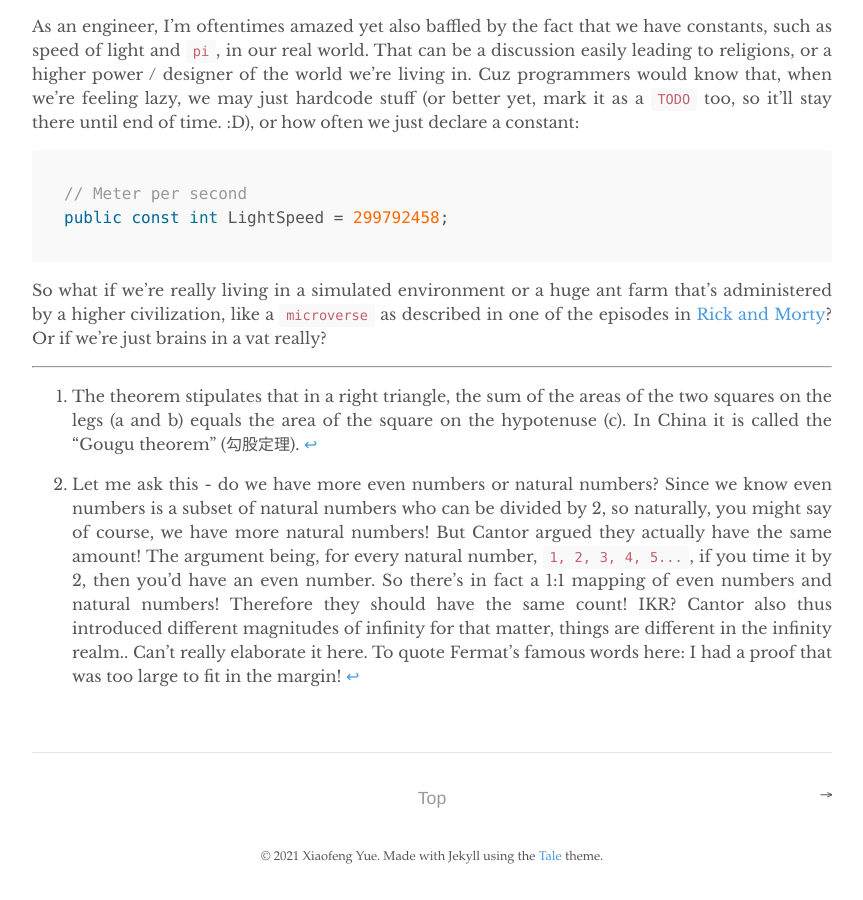
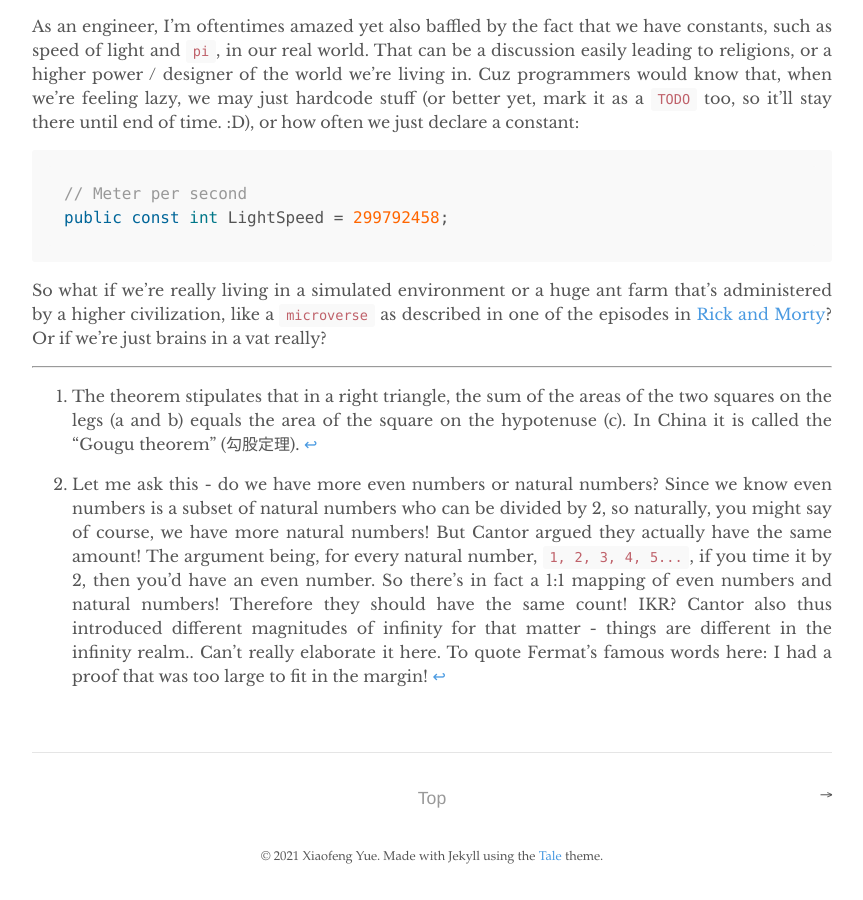
Before and after one commit to yuexiaofeng/yuexiaofeng.github.io, a Jekyll site: the page built from _posts/2021-03-14-life-of-pi.md, in a window 1280 px wide and 900 px high, scrolled down 5474 px. Shown: the whole window, without its empty margins (208-1071 px from the left). Built offline with Jekyll 4.4.1, drawn with Linux system fonts in a browser that asks for light colours; some of the changed lines change nothing that is shown; some of the changed text lies outside the part shown.

Commit message:
hopefully last fix of typo of life of pi

```diff
--- a/_posts/2021-03-14-life-of-pi.md
+++ b/_posts/2021-03-14-life-of-pi.md
@@ -61,13 +61,13 @@
 
 Why is it called `irrational number`? There's actually a story behind it.
 
-It was dated back to ancient Greece. Pythagoras, who is best known for The Pythagorean theorem[^fn1] in the west world, had claimed all numbers in life can be represented by ratios of (rational) numbers, i.e. are all `rational numbers` as explained in last section.
+It was dated back to ancient Greece. Pythagoras, who is best known for The Pythagorean theorem[^fn1] in the western world, had claimed all numbers in life can be represented by ratios of (rational) numbers, i.e. are all `rational numbers` as explained in last section.
 
 But one of his proteges, Hippasus, was able to deduce that the square root of 2 can't be represented by a ratio of rational numbers, by a beautiful contradiction proof, which I still remember vividly to this day:
 
 ### The Proof by Contradiction
 
-In a right triangle, the sum of the areas of the two squares on the legs (a and b) equals the area of the square on the hypotenuse (c), what if a == b?
+In a right triangle, the sum of the areas of the two squares on the legs (a and b) equals the area of the square on the hypotenuse (c), so what if a == b?
 
 1. In that case, c<sup>2</sup> = a<sup>2</sup> + a<sup>2</sup> = 2 * a<sup>2</sup>
 
@@ -126,4 +126,4 @@
 
 [^fn1]: The theorem stipulates that in a right triangle, the sum of the areas of the two squares on the legs (a and b) equals the area of the square on the hypotenuse (c). In China it is called the "Gougu theorem" (勾股定理).
 
-[^fn2]: Let me ask this - do we have more even numbers or natural numbers? Since we know even numbers is a subset of natural numbers who can be divided by 2, so naturally, you might say of course, we have more natural numbers! But Cantor argued they actually have the same amount! The argument being, for every natural number, `1, 2, 3, 4, 5...`, if you time it by 2, then you'd have an even number. So there's in fact a 1:1 mapping of even numbers and natural numbers! Therefore they should have the same count! IKR? Cantor also thus introduced different magnitudes of infinity for that matter, things are different in the infinity realm.. Can't really elaborate it here. To quote Fermat's famous words here: I had a proof that was too large to fit in the margin!
+[^fn2]: Let me ask this - do we have more even numbers or natural numbers? Since we know even numbers is a subset of natural numbers who can be divided by 2, so naturally, you might say of course, we have more natural numbers! But Cantor argued they actually have the same amount! The argument being, for every natural number, `1, 2, 3, 4, 5...`, if you time it by 2, then you'd have an even number. So there's in fact a 1:1 mapping of even numbers and natural numbers! Therefore they should have the same count! IKR? Cantor also thus introduced different magnitudes of infinity for that matter - things are different in the infinity realm.. Can't really elaborate it here. To quote Fermat's famous words here: I had a proof that was too large to fit in the margin!
```
